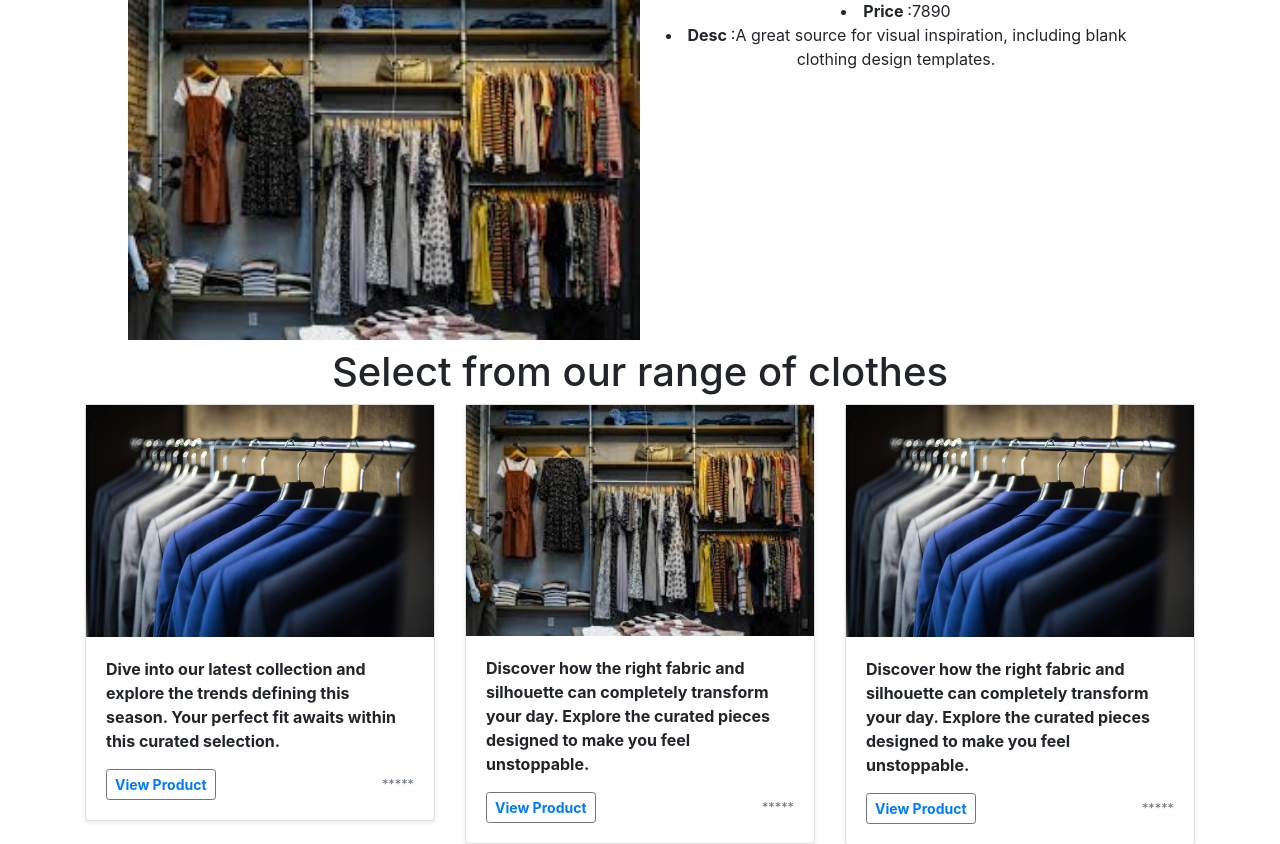
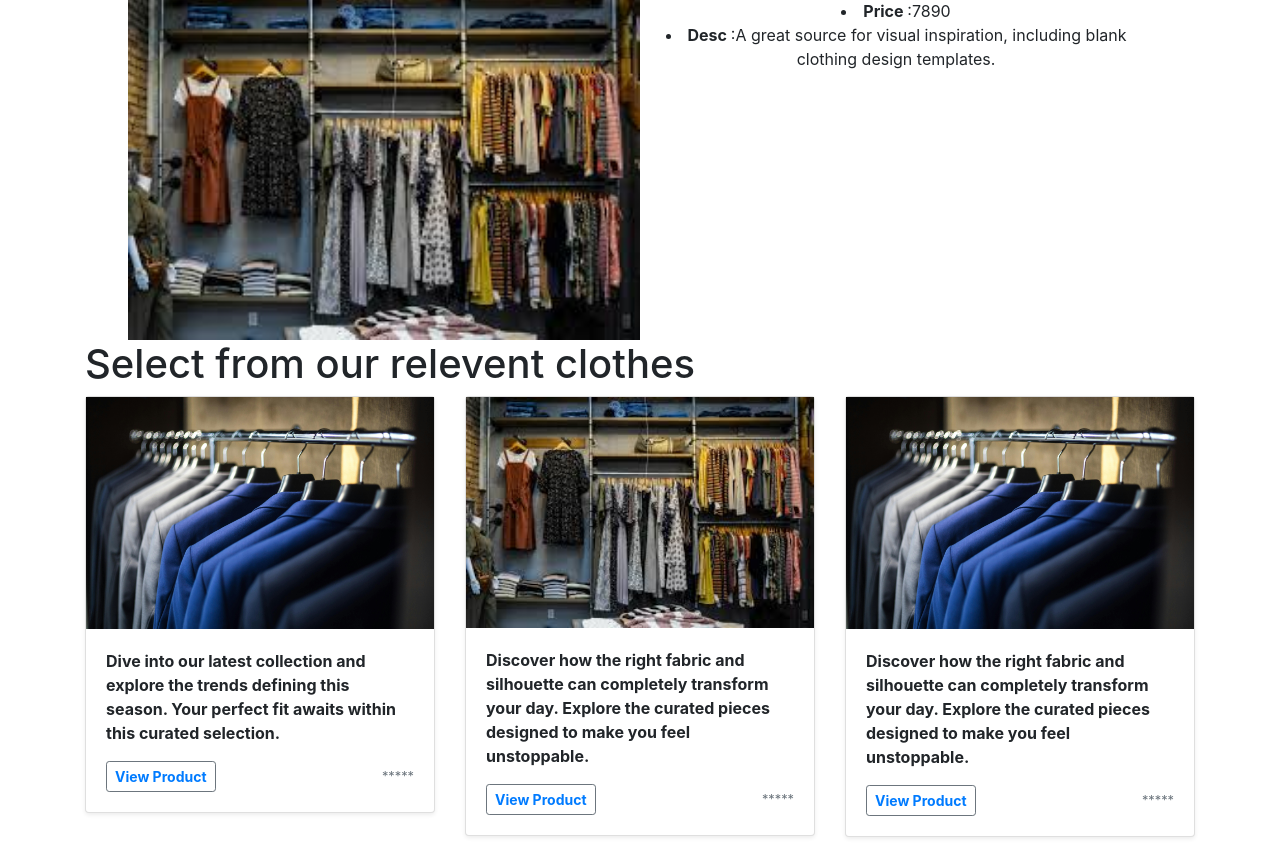
Before and after one commit to ramzanaliengineer/komori-corp, a Django app: page /singleProduct in a window 1280 px wide. Shown: the part 57-901 px from the top of the page. Run offline with Django 5.2, Linux system fonts and the light colour scheme.

Commit message:
change templates

```diff
--- a/templates/singleProduct.html
+++ b/templates/singleProduct.html
@@ -27,7 +27,6 @@
           flex-direction: column;
           align-content: center;
         }
-
     </style>
 </head>
   <body>
@@ -72,7 +71,7 @@
 <li class="text-center"><b>Desc </b>:A great source for visual inspiration, including blank clothing design templates. </li>
 </div>
 <div class="container">
-        <h1 class="my-2 text-center" dir="ltr">Select from our range of clothes</h1>
+        <h1 dir="ltr">Select from our relevent  clothes</h1>
         <div class="row">
 
             <div class="col-md-4">
```
